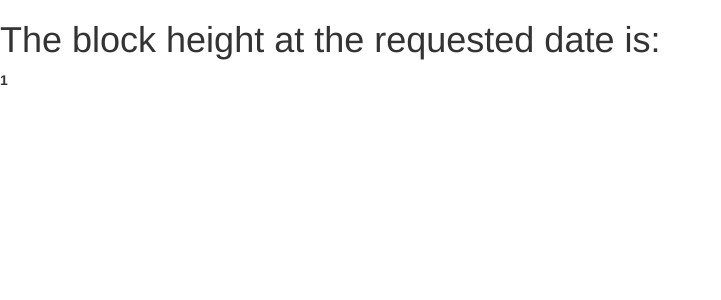
After one commit to gratten/blockstamp, a Flask app: page /block_height/1 in a window 1280 px wide. The commit adds this page. Shown: the top 300 px of the page, without its empty margins (0-721 px from the left). Run offline with Flask 3, Linux system fonts and the light colour scheme; some libraries are stand-ins or nearby versions.

Commit message:
added a form for the date and block height page

```diff
--- a/app/routes.py
+++ b/app/routes.py
@@ -1,23 +1,30 @@
 from app import app
 from flask import render_template, flash, redirect, url_for
-# from app.forms import ReceiveForm
-# from app.forms import PayForm
-# from flask_qrcode import QRcode
+from app.forms import DateForm
 from app import block
 
-# import requests
 
-# qrcode = QRcode(app)
 
-@app.route('/')
-@app.route('/home')
+@app.route('/', methods=['GET', 'POST'])
+@app.route('/home', methods=['GET', 'POST'])
 def home():
-    print('hello console', flush=True)
-    best_block = block.get_best_block()
-    # sys.stdout.flush()
-    # r = requests.get('https://gratten.duckdns.org/api/v1/wallet', \
-        # headers={'accept': 'application/json', 'X-API-KEY': '2a5c2c5417284bd994413e85358350d2'}, \
-        # verify=False).json()
-    # wallet = r['name']
-    # balance = round(r['balance']/1000)
-    return render_template('home.html', best_block=best_block)
+
+    form = DateForm()
+    if form.validate_on_submit():
+        year = form.year.data
+        month = form.month.data
+        day = form.day.data
+        hour = form.hour.data
+        minute = form.minute.data
+        second = form.second.data
+
+        block_height = year
+
+
+        return redirect(url_for('block_height', block_height=block_height))
+
+    return render_template('home.html', form=form)
+
+@app.route('/block_height/<int:block_height>')
+def block_height(block_height):
+    return render_template('block_height.html', block_height=block_height)
--- /dev/null
+++ b/app/templates/block_height.html
@@ -0,0 +1,10 @@
+{% extends "base.html" %}
+
+{% block content %}
+    <h1>The block height at the requested date is:</h1>
+    <p>
+        <b>
+            {{ block_height }}
+        </b>
+    </p>
+{% endblock %}
--- a/app/templates/home.html
+++ b/app/templates/home.html
@@ -1,5 +1,11 @@
 {% extends "base.html" %}
+{% import 'bootstrap/wtf.html' as wtf %}
 
 {% block content %}
     <h1>{{ best_block }}</h1>
+     <div class="row">
+        <div class="col-md-4">
+            {{ wtf.quick_form(form) }}
+        </div>
+    </div>
 {% endblock %}
--- a/requirements.txt
+++ b/requirements.txt
@@ -5,6 +5,7 @@ dominate==2.9.1
 filelock==3.13.1
 Flask==3.0.2
 Flask-Bootstrap==3.3.7.1
+Flask-WTF==1.2.1
 itsdangerous==2.1.2
 Jinja2==3.1.3
 MarkupSafe==2.1.5
@@ -13,3 +14,4 @@ python-bitcoinlib==0.12.2
 virtualenv==20.25.0
 visitor==0.1.3
 Werkzeug==3.0.1
+WTForms==3.1.2
```
Also changed, not shown: app/forms.py (added, +14 -0 lines).
